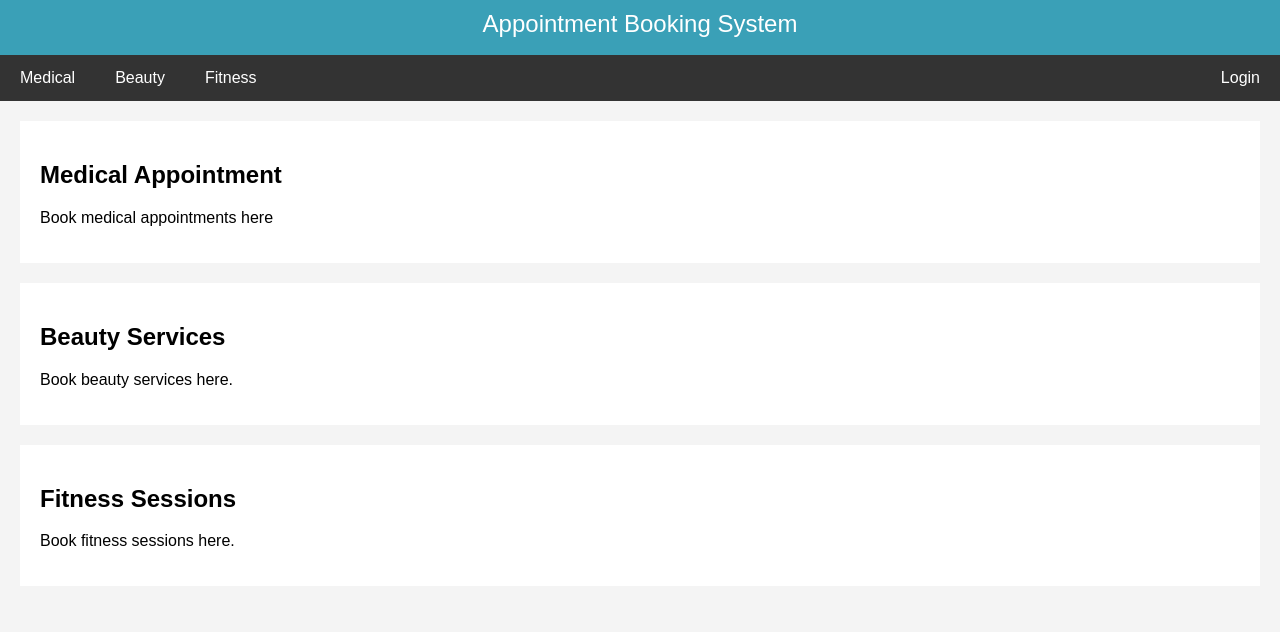
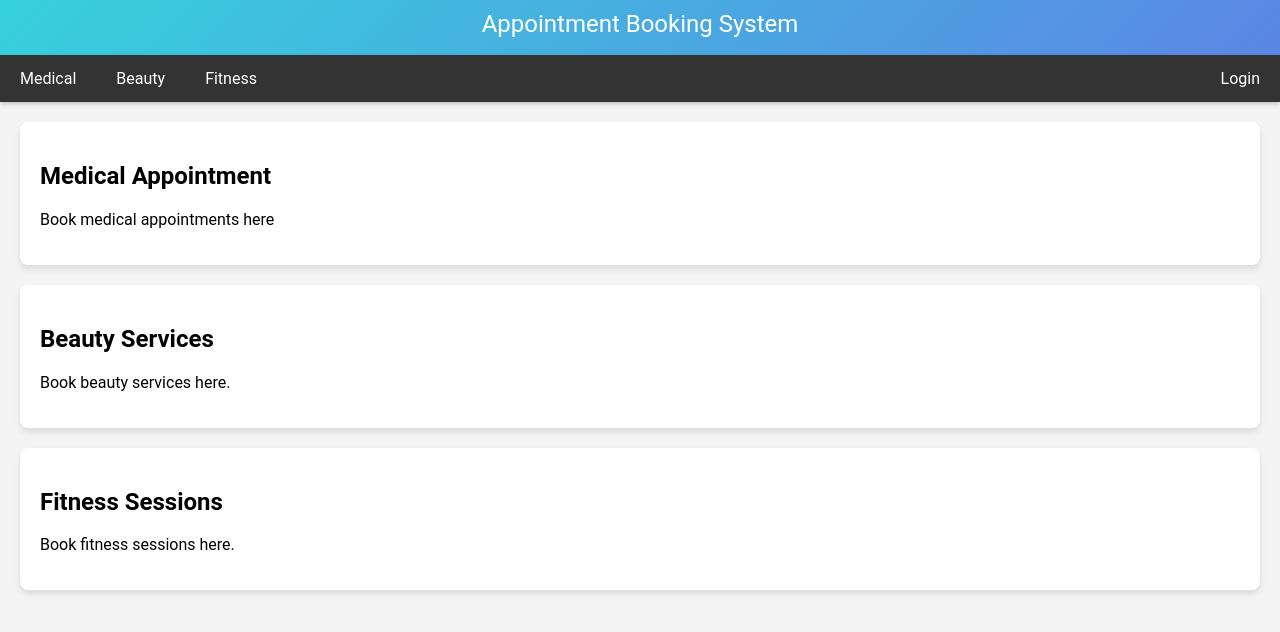
Before and after one commit to matthewlutz/appointment, a React (Create React App) app: page / in a window 1280 px wide. Shown: the top 632 px of the page. Built offline with nearby package versions, Linux system fonts and the light colour scheme.

Commit message:
updated styles

```diff
--- a/src/Main.css
+++ b/src/Main.css
@@ -1,15 +1,16 @@
 body {
-  font-family: Arial, sans-serif;
+  font-family: 'Roboto', Arial, sans-serif;
   margin: 0;
   padding: 0;
   background-color: #f4f4f4;
 }
 .header {
-  background-color: #3aa0b7;
+  background: linear-gradient(135deg, #36D1DC 0%, #5B86E5 100%);
   color: white;
   padding: 10px 0;
   text-align: center;
   height: 35px; /*header size*/
+  box-shadow: 0 2px 5px rgba(0,0,0,0.2);
 }
 
 .header-title{
@@ -20,6 +21,7 @@ body {
 .nav-bar {
   background-color: #333;
   overflow: hidden;
+  box-shadow: 0 2px 5px rgba(0,0,0,0.2);
 }
 .nav-bar a {
   float: left;
@@ -28,13 +30,14 @@ body {
   text-align: center;
   padding: 14px 20px;
   text-decoration: none;
+  transition: background-color 0.3s, color 0.3s;
 }
 .nav-bar .login {
   float: right;
 }
 .nav-bar a:hover {
-  background-color: #ddd;
-  color: black;
+  background-color: #3aa0b7;
+  color: rgb(255, 255, 255);
 }
 .container {
   padding: 20px;
@@ -43,4 +46,11 @@ body {
   background-color: white;
   padding: 20px;
   margin-bottom: 20px;
+  border-radius: 8px;
+  box-shadow: 0 4px 6px rgba(0,0,0,0.1);
+  transition: transform 0.3s;
 }
+
+.category:hover {
+  transform: translateY(-5px); /* raise effect on hover */
+}
```
